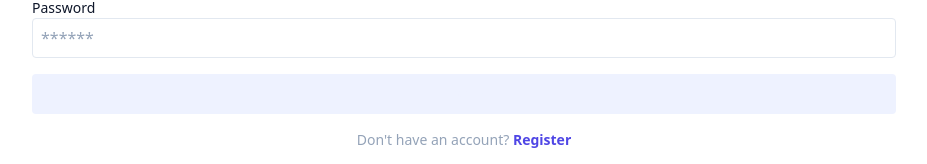
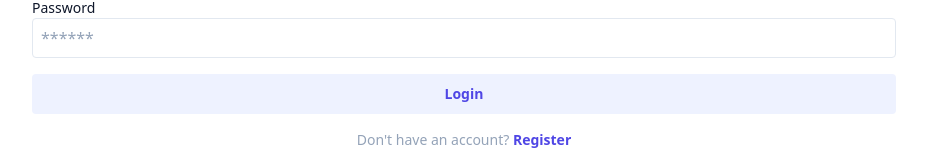
Before and after one commit to gorkemgunay/social-media-client, a React (Create React App) app: page /login in a window 1280 px wide. Shown: the part 386-550 px from the top of the page, without its empty margins (176-1103 px from the left). Built offline with nearby package versions, Linux system fonts and the light colour scheme; no server answers.

Commit message:
Add files via upload

```diff
--- a/src/components/Button.js
+++ b/src/components/Button.js
@@ -4,7 +4,7 @@ function Button({ disabled, className, children, onClick, loading, ...props }) {
   return (
     <button
       type="submit"
-      className={`flex items-center justify-center whitespace-nowrap h-10 px-6 cursor-pointer font-semibold text-slate-50 bg-indigo-600 dark:bg-indigo-800 rounded transition disabled:bg-indigo-50 disabled:text-indigo-50 disabled:dark:bg-indigo-700 disabled:cursor-not-allowed ${className}`}
+      className={`flex items-center justify-center whitespace-nowrap h-10 px-6 cursor-pointer font-semibold text-slate-50 bg-indigo-600 dark:bg-indigo-800 rounded transition disabled:bg-indigo-50 disabled:text-indigo-600 disabled:dark:text-indigo-200 disabled:dark:bg-indigo-600 disabled:cursor-not-allowed ${className}`}
       disabled={disabled}
       onClick={onClick}
       {...props}>
```
